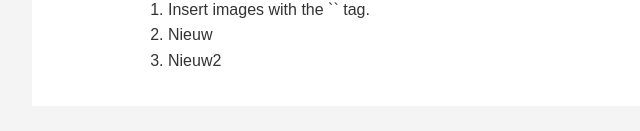
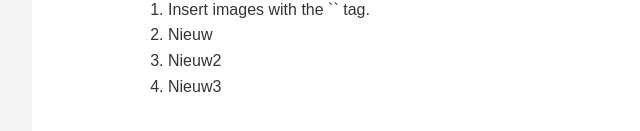
Before and after one commit to tomisenbaert-artiz/artiz-website, a plain HTML site: page index.html in a window 1280 px wide. Shown: the part 615-746 px from the top of the page, 208-848 px from the left. Drawn offline with Linux system fonts and the light colour scheme.

Commit message:
Nieuw3 toegevoegd

```diff
--- a/index.html
+++ b/index.html
@@ -46,6 +46,7 @@
             <li>Insert images with the `<img>` tag.</li>
             <li>Nieuw</li>
             <li>Nieuw2</li>
+            <li>Nieuw3</li>
         </ul>
     </main>
 
```
